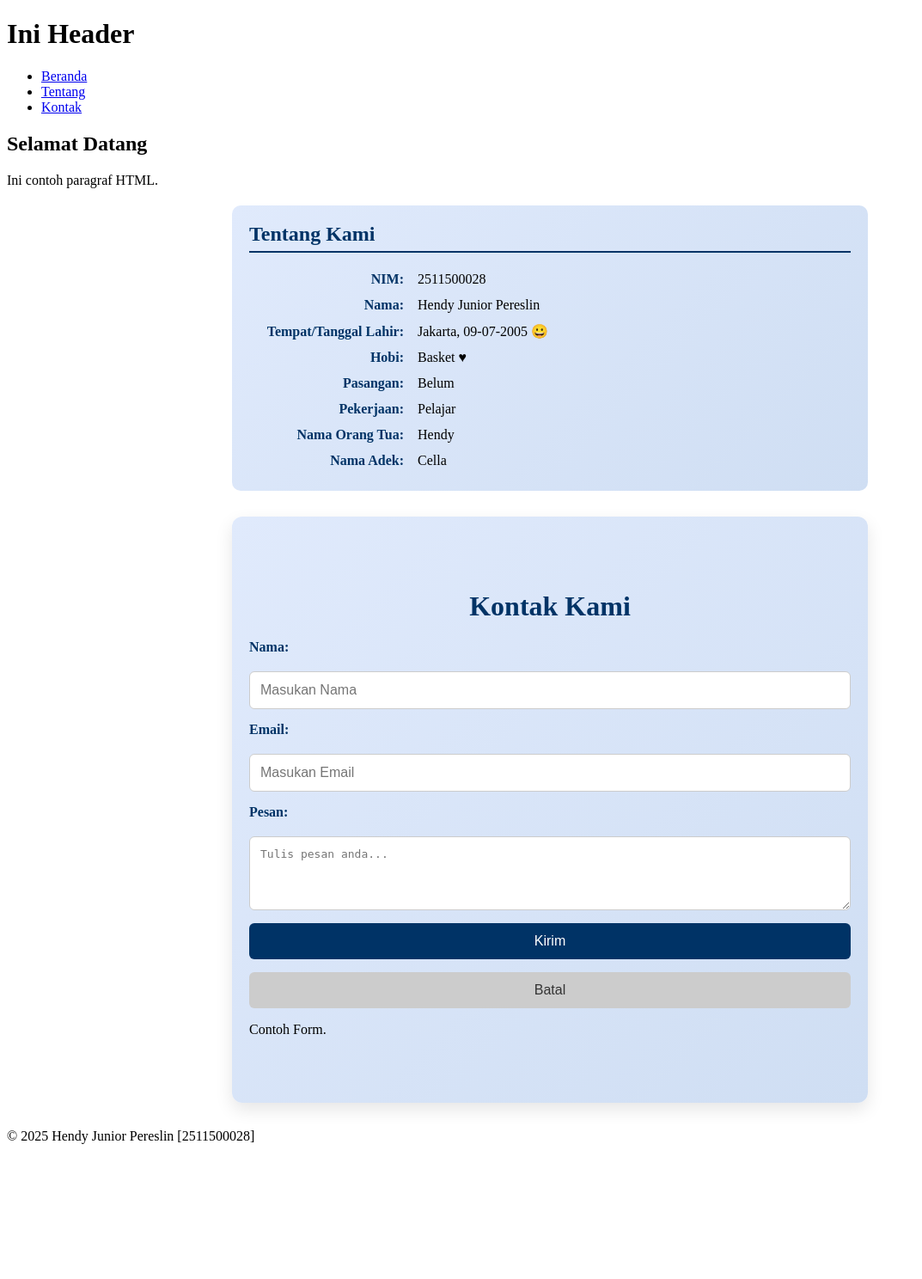
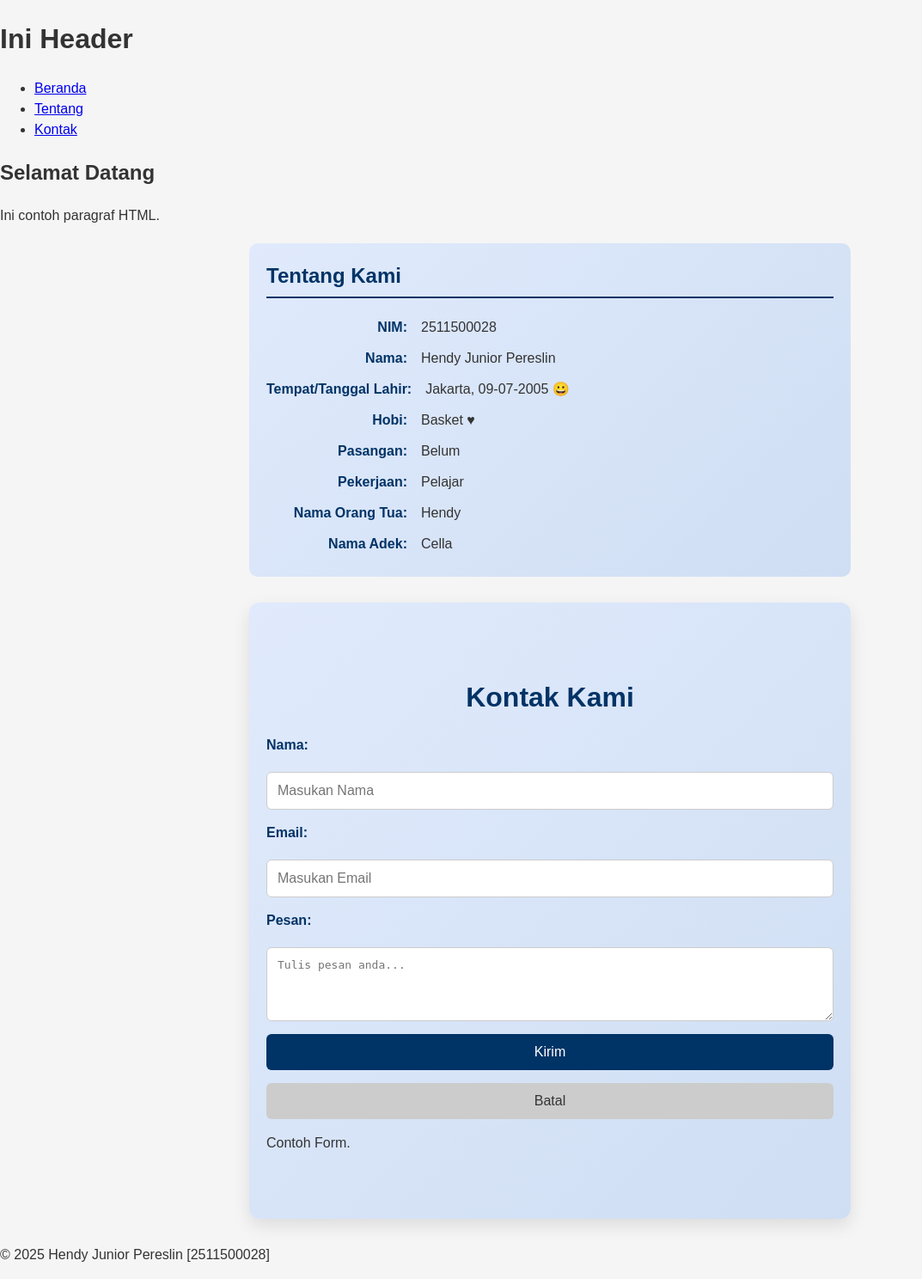
Before and after one commit to darksea71/2511500028-PWD-TI1A-2526, a PHP site: page /pertemuan-04/index.html in a window 1280 px wide. Shown: the whole page at 86% size, without its empty margins (0-1073 px from the left). Before the commit the page ends 1331 px from the top, so only its background shows below. Run offline with PHP 8.4, Linux system fonts and the light colour scheme.

Commit message:
aturan css untuk body dan global reset

```diff
--- a/pertemuan-04/style.css
+++ b/pertemuan-04/style.css
@@ -1,4 +1,18 @@
 /* Section About */
+* {
+    box-sizing: border-box;
+}
+
+body {
+    margin: 0;
+    font-family: Arial, sans-serif;
+    background:#f5f5f5;
+    color: #333;
+    Line-height: 1.5;
+}
+
+#about,
+
 #about {
     background: linear-gradient(135deg, #e0eafc, #cfdef3);
     border-radius: 10px;
```
Also changed, not shown: pertemuan-04/README.md.
